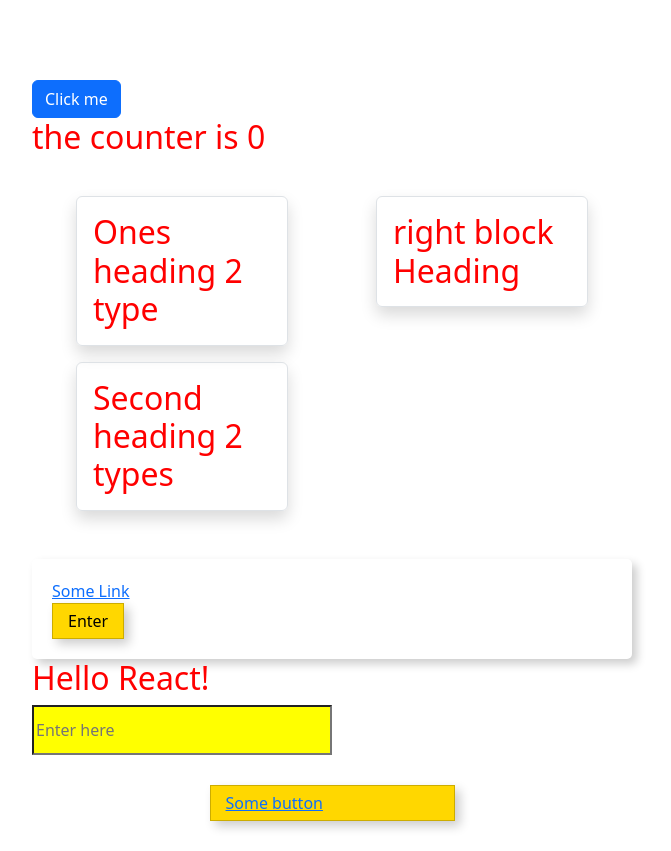
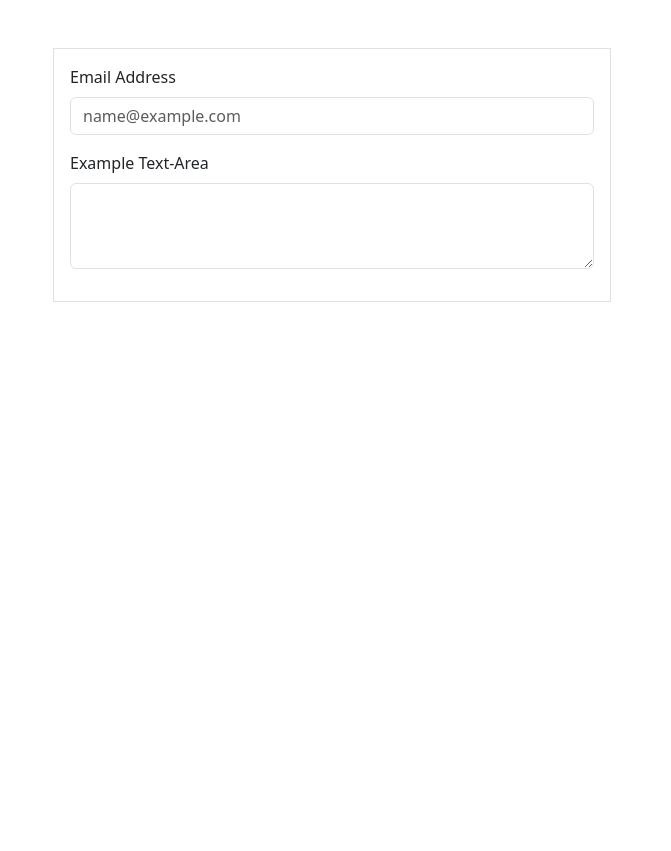
Before and after one commit to murziksasha/reactLearn, a React (Create React App) app in the folder my-app/: page / in a window 1280 px wide. Shown: the whole page, without its empty margins (308-979 px from the left). After the commit the page ends 800 px from the top, so only its background shows below. Built offline with nearby package versions, Linux system fonts and the light colour scheme.

Commit message:
ref in React

```diff
--- a/my-app/src/App.js
+++ b/my-app/src/App.js
@@ -1,8 +1,6 @@
 
 import React, {Component} from 'react';
-import styled from 'styled-components';
-
-
+import {Container} from 'react-bootstrap';
 import './App.css';
 import BootstrapTest from './bootstrapTest';
 import 'bootstrap/dist/css/bootstrap.min.css';
@@ -11,155 +9,46 @@
 
 
 
-const Header = () => {
-  return <h2>Hello React!</h2>
+
+class Form extends Component {
+
+setInputRef = (elem) => {
+  this.myRef = elem;
 }
 
 
-
-class Field extends Component {
-
-  changeValue = (e) => {
-    console.log(e.target.value);
-  }
-
-  render(){
-    const holder = 'Enter here'
-    const styleField = {
-      backgroundColor: 'yellow',
-      width: '300px',
-      height: '50px'
-    };
-
-return <input onChange = {this.changeValue} type="text" placeholder={holder} style={styleField}/>
-  }
-}
-
-const EmpItem = styled.div`
-  padding: 20px;
-  margin-botton: 15px;
-  border-radius: 5px;
-  box-shadow: 5px 5px 10px rgba(0,0,0, .2);
-`;
-
-
-export const Button = styled.button`
-  display: block;
-  padding: 5px 15px;
-  background-color: gold;
-  border: 1px solid rgba(0,0,0, .2);
-  box-shadow: 5px 5px 10px rgba(0,0,0, .2);
-`;
-
-class WhoAmI extends Component {
-  constructor(props){
-    super(props);
-    this.state = {
-      years: 27,
-      position: ''
+  focusIT = () => {
+    if(this.myRef) {
+      this.myRef.focus();
     }
   }
 
-  nextYear = (e)=>{
-    console.log('hello' + e);
-  }
-
-  render(){
-    const {name, surname, link} = this.props;
-    return (
-      <>
-      <EmpItem>
-        <a href={link}>Some Link</a>
-        <Button onClick={this.nextYear}>{'Enter'}</Button>
-      </EmpItem>
-
-      </>
-
-    )
-  };
-
-}
-
-const Wrapper = styled.div`
-  width: 600px;
-  margin: 80px auto 0 auto;
-  color: red;
-`;
-
-const DynamicGreating = (props) => {
-  return (
-    <div className={'mb-3 p-3 border-'+props.color}>
-      {
-              React.Children.map(props.children, child => {
-                return React.cloneElement(child, {className: 'shadow p-3 m-3 border rounded' })
-              })
-      }
-
-    </div>
-  )
-}
-
-const Message = (props) => {
-  return (
-    <h2>the counter is {props.counter}</h2>
-  )
-}
-
-class Counter extends Component {
-  state = {
-    counter: 0
-  }
-
-  changeCounter = () => {
-    this.setState(({counter}) => ({
-      counter: counter +1
-    }))
-  }
 
   render() {
-    return (
-      <>
-        <button
-          className={'btn btn-primary'}
-          onClick={this.changeCounter}>
-          Click me
-        </button>
-        {this.props.render(this.state.counter)}
-      </>
+    return(
+      <Container>
+        <form className='w-50 border mt-5 p-3 m-auto'>
+          <div className='mb-3'>
+            <label htmlFor='exampleFormControlInput1' className="form-label">Email Address</label>
+            <input ref={this.setInputRef} type="email" className='form-control' id='exampleFormControlInput1'placeholder='name@example.com' />
+          </div>
+          <div className='mb-3'>
+            <label htmlFor="exampleFormControlTextArea1" className='form-label'>Example Text-Area</label>
+            <textarea
+            onClick={this.focusIT}
+            className='form-control' id='exampleFormControlTextArea1' rows='3'></textarea>
+          </div>
+        </form>
+      </Container>
     )
   }
 }
 
 function App() {
   return (
-    <Wrapper>
+    <Form/>
+  );
 
-      <Counter render = {counter => (
-        <Message counter = {counter}/>
-      )}/>
-
-
-
-      <BootstrapTest
-
-        left = {
-          <DynamicGreating color={'primary'}>
-              <h2>Ones heading 2 type</h2>
-              <h2>Second heading 2 types</h2>
-          </DynamicGreating>
-        }
-        right = {
-            <DynamicGreating color={'primary'}>
-                  <h2>right block Heading</h2>
-            </DynamicGreating>
-        }
-      />
-
-      <WhoAmI name="Alexander" surname="Grygoriev" link="google.com"/>
-      <Header/>
-      <Field/>
-    </Wrapper>
-  );
 }
 
 
--- a/my-app/src/index.js
+++ b/my-app/src/index.js
@@ -1,23 +1,16 @@
 
 import React, {StrictMode} from 'react';
 import ReactDOM from 'react-dom';
-import styled from 'styled-components';
 
 import './index.css';
 
 
 import App from './App';
-import {Button} from './App';
 
-const BigButton = styled(Button)`
-  margin: 30px auto;
-  width: 245px;
-`;
 
 ReactDOM.render(
   <StrictMode>
     <App/>
-    <BigButton as="a">Some button</BigButton>
   </StrictMode>,
   document.querySelector('#root')
   );
```
